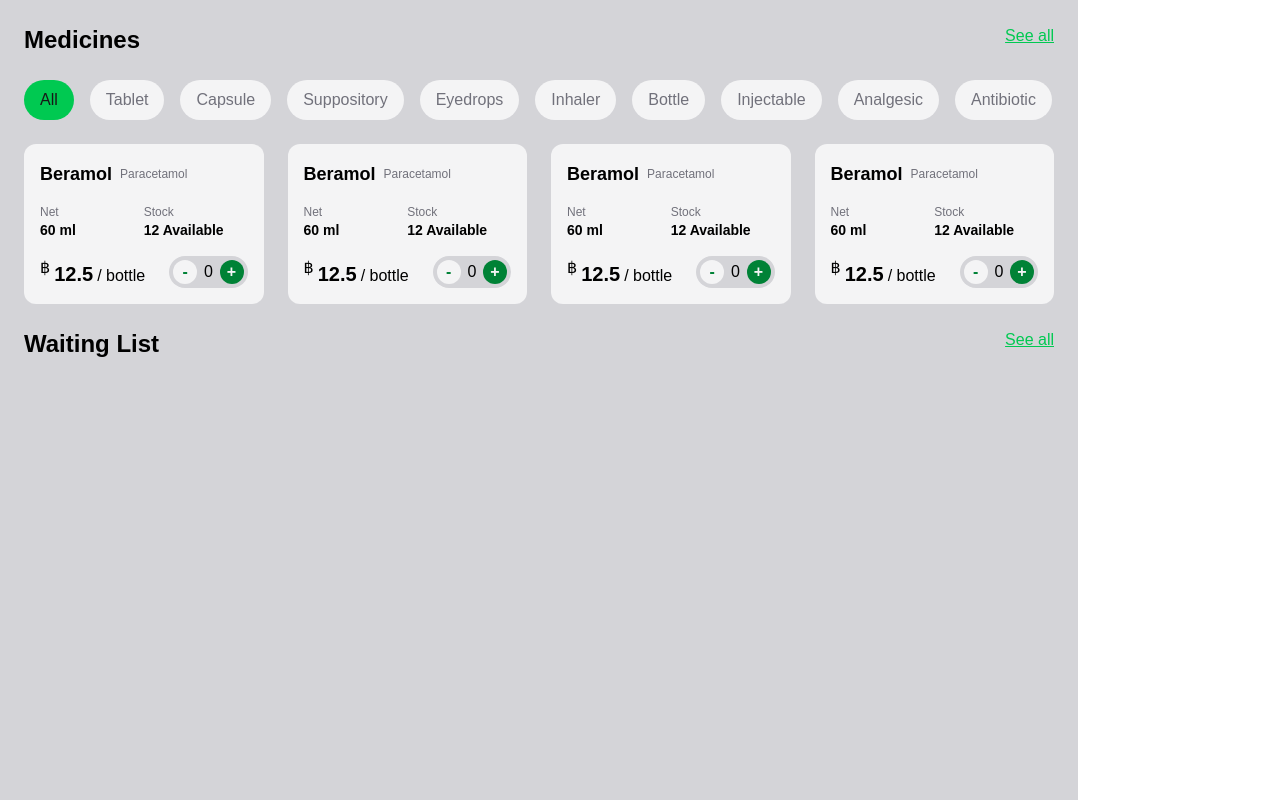
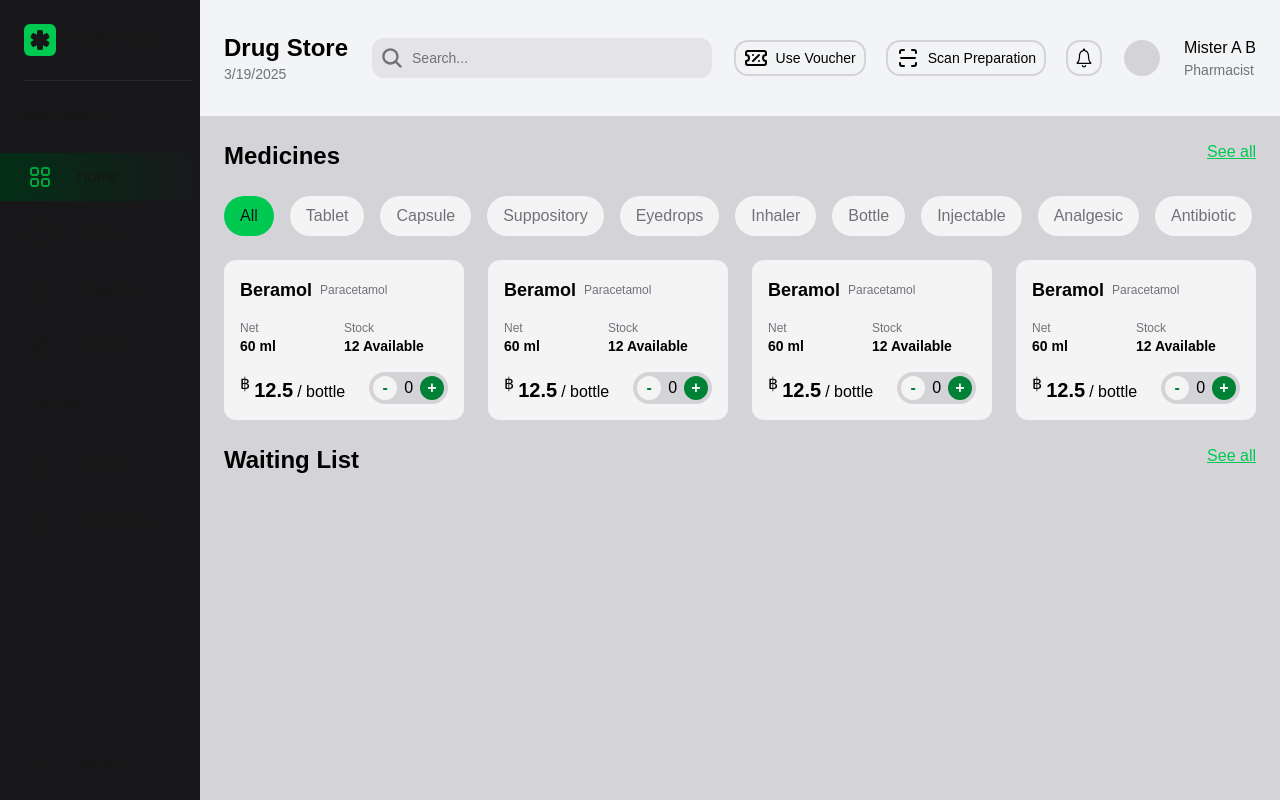
Before and after one commit to gotired/POSPharm, a Next.js app in the folder client/: page / in a window 1280 px wide. Built offline with nearby package versions, Linux system fonts and the light colour scheme; a web font is replaced by a local one.

Commit message:
feat: add main page

```diff
--- a/client/pages/index.tsx
+++ b/client/pages/index.tsx
@@ -1,5 +1,9 @@
 import MedCard from "@/components/01home/medCard";
 import { useRouter } from "next/router";
+
+import type { ReactElement } from "react";
+import type { NextPageWithLayout } from "./_app";
+import Layout from "@/components/layout";
 
 const med_items = [
   "All",
@@ -22,10 +26,10 @@ const med_items = [
   "Sedative",
 ];
 
-export default function Home() {
+const Home: NextPageWithLayout = () => {
   const router = useRouter();
   return (
-    <div className="h-full p-6 bg-zinc-300 flex flex-col gap-6">
+    <div className="w-full h-full p-6 bg-zinc-300 flex flex-col gap-6">
       <div className="flex justify-between">
         <h2 className="text-2xl text-black font-semibold">Medicines</h2>
         <p
@@ -92,4 +96,10 @@ export default function Home() {
       </div>
     </div>
   );
-}
+};
+
+Home.getLayout = function getLayout(page: ReactElement) {
+  return <Layout>{page}</Layout>;
+};
+
+export default Home;
```
